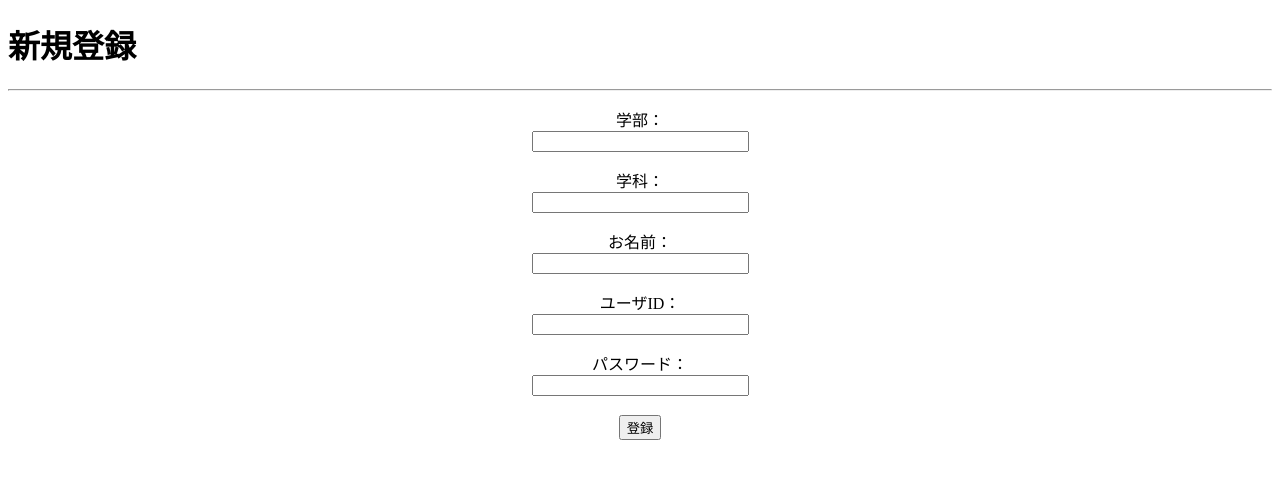
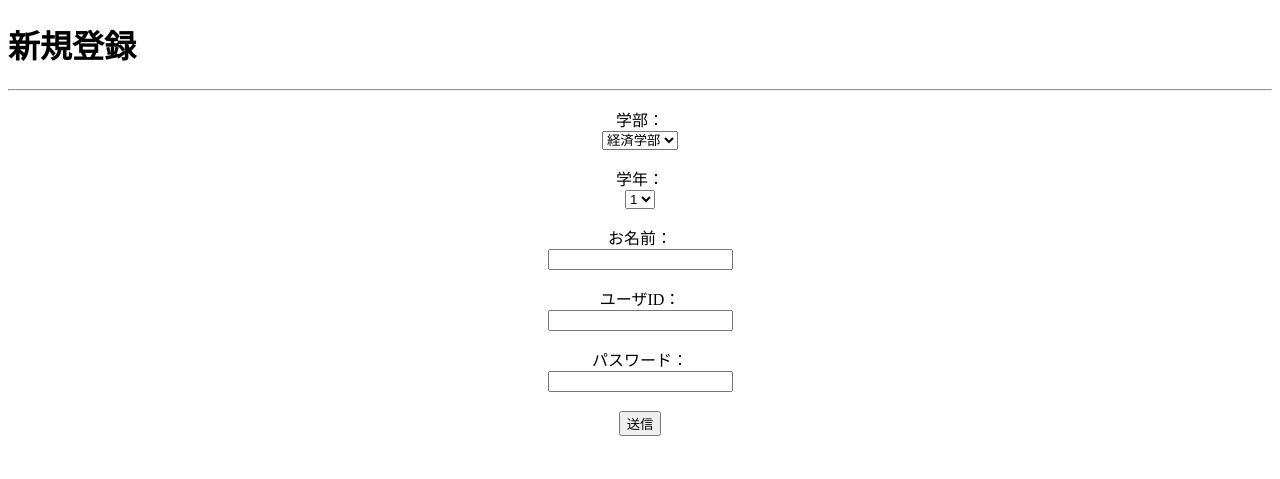
Before and after one commit to kyoF/Kyamy-Tech, a Flask app: page /signup/ in a window 1280 px wide. Shown: the top 479 px of the page. Run offline with Flask 2, Linux system fonts and the light colour scheme.

Commit message:
create signup

```diff
--- a/src/admin/templates/signup/signup.html
+++ b/src/admin/templates/signup/signup.html
@@ -4,27 +4,43 @@
     <title>新規登録</title>
 </head>
 <body>
-    <form action="{{url_for('login')}}" method="POST"></form>
+    <form action="{{url_for('signup.create')}}" method="POST"></form>
         <h1>新規登録</h1>
         <hr>
         <div align = "center">
             <table border="0">
-        <form action="#" method="post">
+        <form action="#" method="POST">
             <p>学部：<br>
-                <input type="text" name="undergraduate" value="" size="24"></p>
-            <p>学科：<br>
-                <input type="text" name="graduate" value="" size="24"></p>
+                <select name="undergraduate" size="1" class="undergraduate">
+                    <option>経済学部</option>
+                    <option>法学部</option>
+                    <option>文学部</option>
+                    <option>理学部</option>
+                    <option>工学部</option>
+                    <option>医学部</option>
+                </select></p>
+            <p>学年：<br>
+                <select name="graduate" size="1" class="graduate">
+                    <option>1</option>
+                    <option>2</option>
+                    <option>3</option>
+                    <option>4</option>
+                    <option>5</option>
+                    <option>6</option>
+                    <option>7</option>
+                    <option>8</option>
+                </select></p>
     	    <p>お名前：<br>
-	            <input type="text" name="name" value="" size="24"></p>
+	            <input type="text" name="name" value="" size="20"></p>
 	        <p>ユーザID：<br>
-                <input type="text" name="id" value="" size="24"></p>
+                <input type="text" name="user_id" value="" size="20"></p>
             <p>パスワード：<br>
-                <input type="text" name="password" value="" size="24"></p>
+                <input type="password" name="password" value="" size="20"></p>
+                <tr>
+                    <td colspan="2">
+                        <button type="submit">送信</button>
+                    </td>
+                </tr>
         </form>
-        <tr>
-        <td colspan="2">
-            <input type="submit" value="登録">
-        </td>
-    </tr>
 </body>
 </html>
--- a/src/admin/views/signup.py
+++ b/src/admin/views/signup.py
@@ -9,3 +9,29 @@ signup = Blueprint('signup', __name__)
 @signup.route('/')
 def sign_up():
     return render_template('signup/signup.html')
+
+#新規登録処理
+
+@signup.route('/signup', methods=['POST'])
+def create():
+    user = User(
+        undergraduate=request.form.get('underguraduate'),
+        graduate=request.form.get('graduate'),
+        name=request.form.get('name'),
+        user_id=request.form.get('user_id'),
+        password=request.form.get('password'),
+    )
+
+    try:
+        db.session.add(user)    #不備があった際の例外処理
+        db.session.commit()
+    except:
+        flash('入力した情報を再度確認してください', 'error')
+        return redirect(url_for('signup'))
+
+    flash('アカウントが作成されました', 'success')
+    return redirect(url_for('signup'))
+
+
+
+    return render_template('login.html')
```
